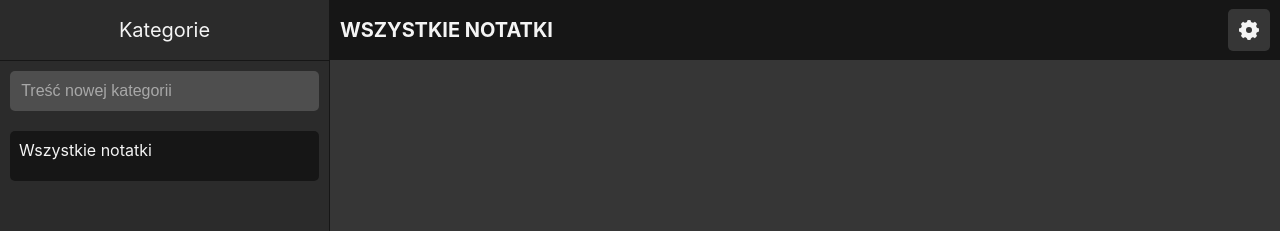
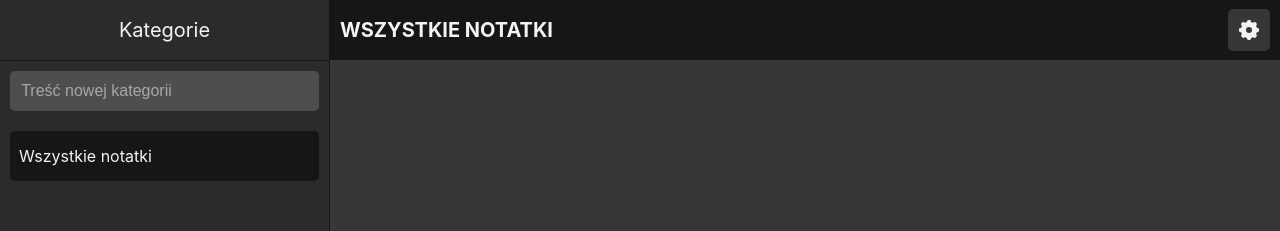
Before and after one commit to Krzaczor/notes, a React (Create React App) app: page /all in a window 1280 px wide. Shown: the top 231 px of the page. Built offline with nearby package versions, Linux system fonts and the light colour scheme.

Commit message:
change styles in active category

```diff
--- a/src/components/panelCategories/categoriesList/categoryItem/CategoryItem.styles.ts
+++ b/src/components/panelCategories/categoriesList/categoryItem/CategoryItem.styles.ts
@@ -1,6 +1,8 @@
 import styled from 'styled-components';
 
 export const CategoryItem = styled.li`
+    align-items: center;
+    border-radius: var(--radius);
     display: flex;
     min-height: 50px;
 
@@ -11,4 +13,8 @@ export const CategoryItem = styled.li`
         white-space: nowrap;
         width: 100%;
     }
+
+    &.active {
+        background-color: var(--color-background-darkest);
+    }
 `
--- a/src/components/panelCategories/categoriesList/categoryItem/CategoryItem.tsx
+++ b/src/components/panelCategories/categoriesList/categoryItem/CategoryItem.tsx
@@ -37,11 +37,12 @@ const CategoryItem = ({ id, name, isActive, to, onCloseCategory }: Props) => {
     }
 
     return (
-        <S.CategoryItem>
+        <S.CategoryItem
+            className={isActive ? 'active' : ''}
+        >
             <Link
                 to={to}
                 onClick={handleCloseCategory}
-                className={isActive ? 'active' : ''}
             >
                 { name }
             </Link>
--- a/src/components/shared/link/Link.styles.ts
+++ b/src/components/shared/link/Link.styles.ts
@@ -45,10 +45,8 @@ export const Link = styled(RouterLink)<Props>`
     cursor: pointer;
     display: inline-block;
     font-size: 1rem;
-    min-width: 40px;
     padding: 0.5rem;
     text-decoration: none;
-    text-align: center;
     vertical-align: middle;
 
     & svg {
@@ -57,7 +55,6 @@ export const Link = styled(RouterLink)<Props>`
 
     &.active {
         background-color: var(--color-background-darkest);
-        color: var(--color-text);
     }
 
     ${({ variant }) => variant && variant in variants ? variants[variant] : null};
```
